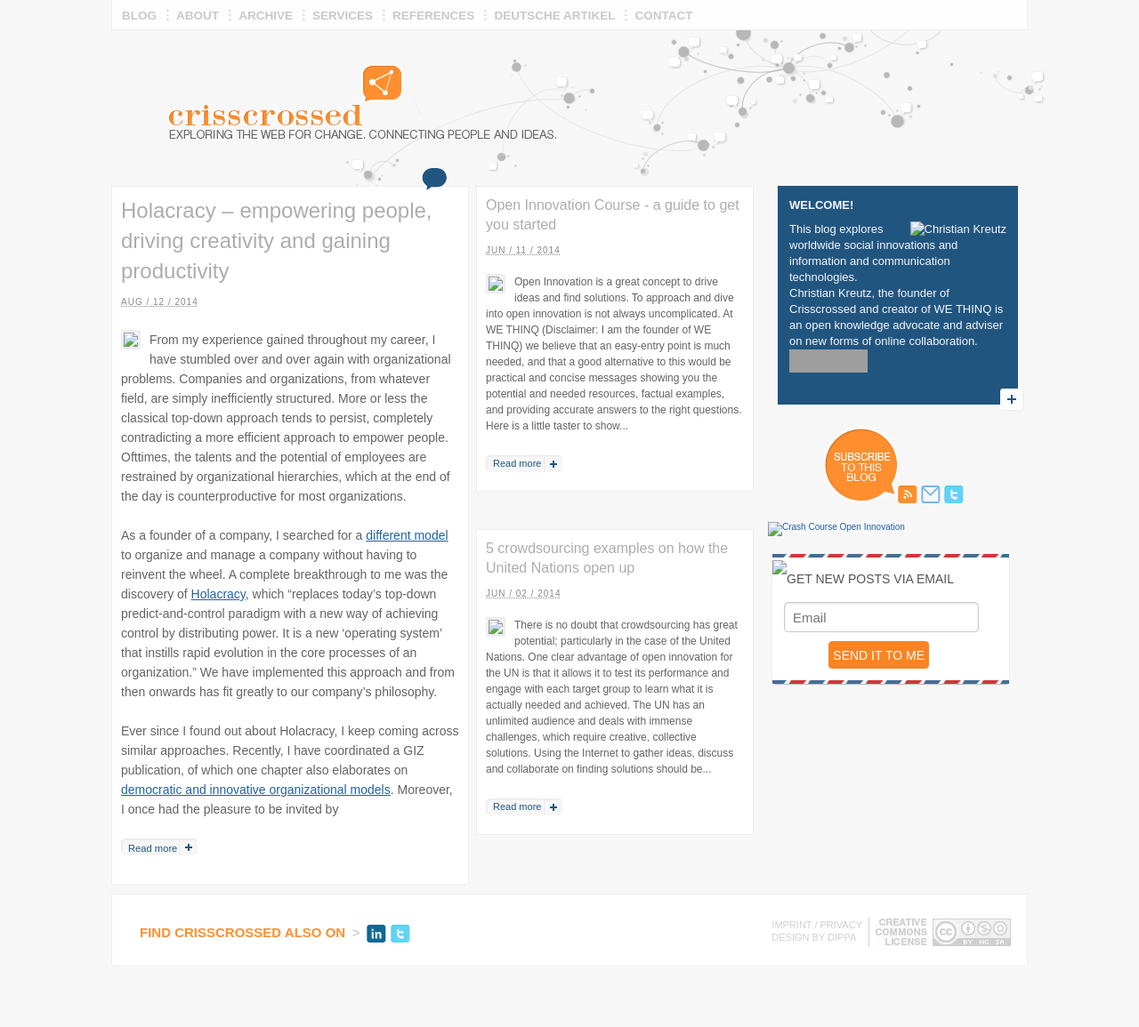
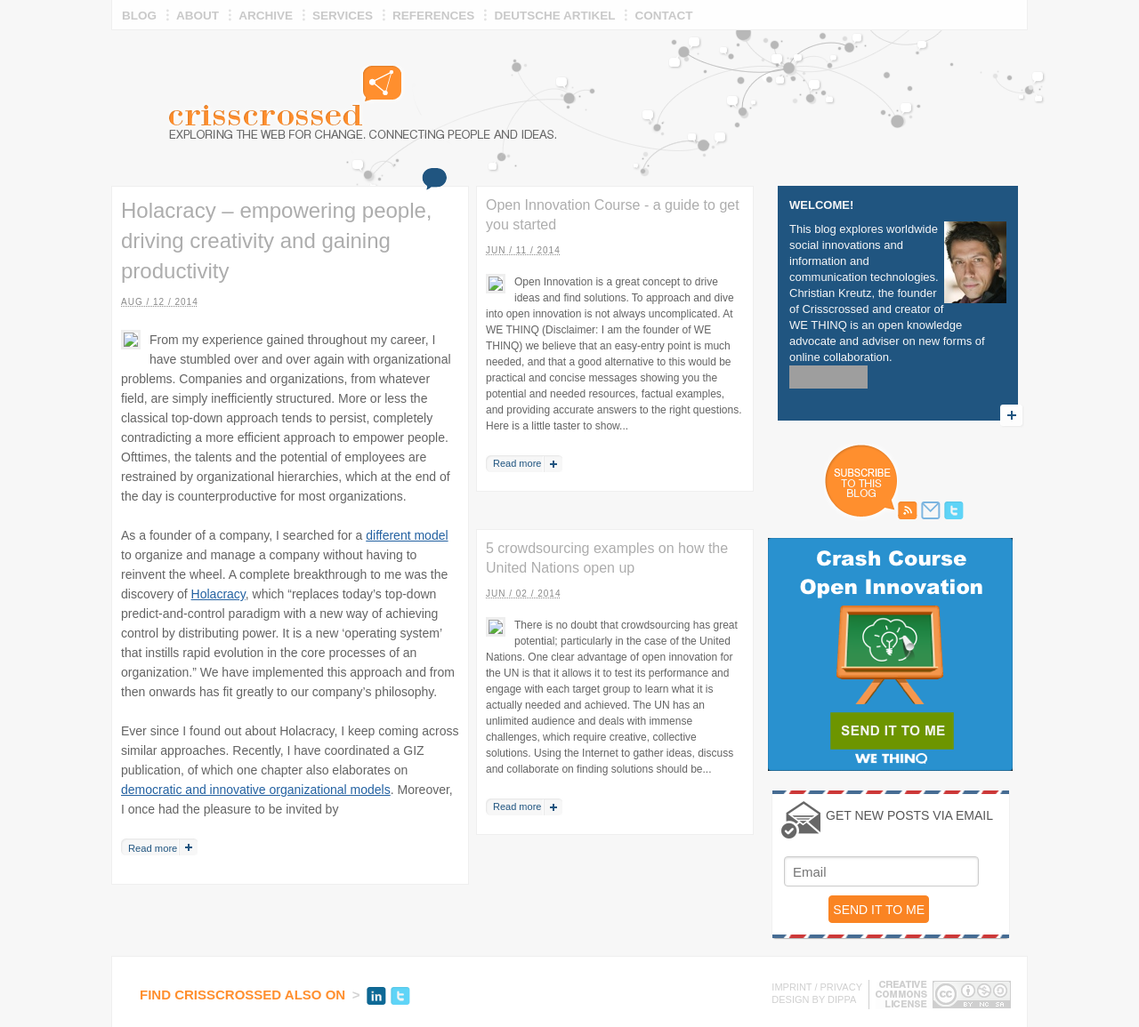
Before and after one commit to ckreutz/crisscrossed-blog, a Jekyll site: the page built from index.html, in a window 1280 px wide. Shown: the whole page at 89% size. Built offline with Jekyll 4.4.1, drawn with Linux system fonts in a browser that asks for light colours; nearby versions of some CDN libraries; Markdown is read by kramdown in place of the engine named in the settings; before the commit the page ends 1085 px from its top, so only the background shows below that; grey boxes are pictures that could not be loaded.

Commit message:
image url

```diff
--- a/_includes/sidebar.html
+++ b/_includes/sidebar.html
@@ -4,7 +4,7 @@
       <li class="widget widget_text" id="text-4">
         <h3>Welcome!</h3>
         <div class="textwidget">
-          <img src="{{ site.url }}images/Christian_Kreutz_05_web.jpeg" alt="Christian Kreutz" class="alignright" />
+          <img src="{{ site.url }}/images/Christian_Kreutz_05_web.jpeg" alt="Christian Kreutz" class="alignright" />
 This blog explores worldwide social innovations and information and communication technologies. <br>Christian Kreutz, the founder of Crisscrossed and creator of WE THINQ is an open knowledge advocate and adviser on new forms of online collaboration.
           <p><a href="http://feeds.feedburner.com/crisscrossed">
             <img src="http://feeds.feedburner.com/~fc/crisscrossed?bg=205580&amp;fg=ffffff&amp;anim=0" height="26" width="88" style="border:0" alt="" /></a>
@@ -22,11 +22,11 @@
 	    </li>
     </ul>
     <a href="https://www.wethinq.com/en/resources/course/" target="_blank">
-      <img src="{{ site.url }}images/banner-tutorial.png" alt="Crash Course Open Innovation">
+      <img src="{{ site.url }}/images/banner-tutorial.png" alt="Crash Course Open Innovation">
     </a>
     <div id="shape">
       <div id="mailform-title">
-        <img src="{{ site.url }}images/envelope.png">
+        <img src="{{ site.url }}/images/envelope.png">
         Get new posts via email
       </div>
       <form accept-charset="UTF-8" action="https://wt179.infusionsoft.com/app/form/process/a2dce3559fab196da9729dca6393efae" class="infusion-form" method="POST">
@@ -43,7 +43,7 @@
     </a>
     </p>
     {% if page.layout != 'start' %}
-    <a href="http://www.wethinq.com/en/" target="_blank"><img src="{{ site.url }}images/we-thinq3.png" alt="WE THINQ Crowdsourcing and Open Innovation App"></a>
+    <a href="http://www.wethinq.com/en/" target="_blank"><img src="{{ site.url }}/images/we-thinq3.png" alt="WE THINQ Crowdsourcing and Open Innovation App"></a>
     {% endif %}
 </div>
 </div>
--- a/_layouts/post.html
+++ b/_layouts/post.html
@@ -16,7 +16,7 @@
 			<div class="format_text entry-content">
         {% if page.image %}
         <div class="image">
-          <img src="{{ site.url }}images/photos/medium/{{ page.image }}">
+          <img src="{{ site.url }}/images/photos/medium/{{ page.image }}">
         {% if page.caption %}
         <div class="caption">{{ page.caption }}</div>
         {% endif %}
--- a/_layouts/post_de.html
+++ b/_layouts/post_de.html
@@ -17,7 +17,7 @@
 			<div class="format_text entry-content">
         {% if page.image %}
         <div class="image">
-          <img src="/images/photos/medium/{{ page.image }}">
+          <img src="{{ site.url }}/images/photos/medium/{{ page.image }}">
         {% if page.caption %}
           <div class="caption">{{ page.caption }}</div>
         {% endif %}
--- a/_layouts/start.html
+++ b/_layouts/start.html
@@ -40,7 +40,7 @@
           <div class="format_teaser entry-content">
         {% if post.image %}
         <div class="image">
-          <img src="/images/photos/small/{{ post.image }}">
+          <img src="{{ site.url }}/images/photos/small/{{ post.image }}">
         </div>
           {% endif %}
             <p>{{ post.content | strip_html | truncatewords: 80 }} </p>
--- a/_layouts/start_de.html
+++ b/_layouts/start_de.html
@@ -18,7 +18,7 @@
 			<div class="format_text entry-content">
       {% if post.image %}
         <div class="image">
-          <img src="/images/photos/thumbnail/{{ post.image }}">
+          <img src="{{ site.url }}/images/photos/thumbnail/{{ post.image }}">
         </div>
         {% endif %}
 			  <p>{{ post.content | truncatewords: 180 }} </p>
```
